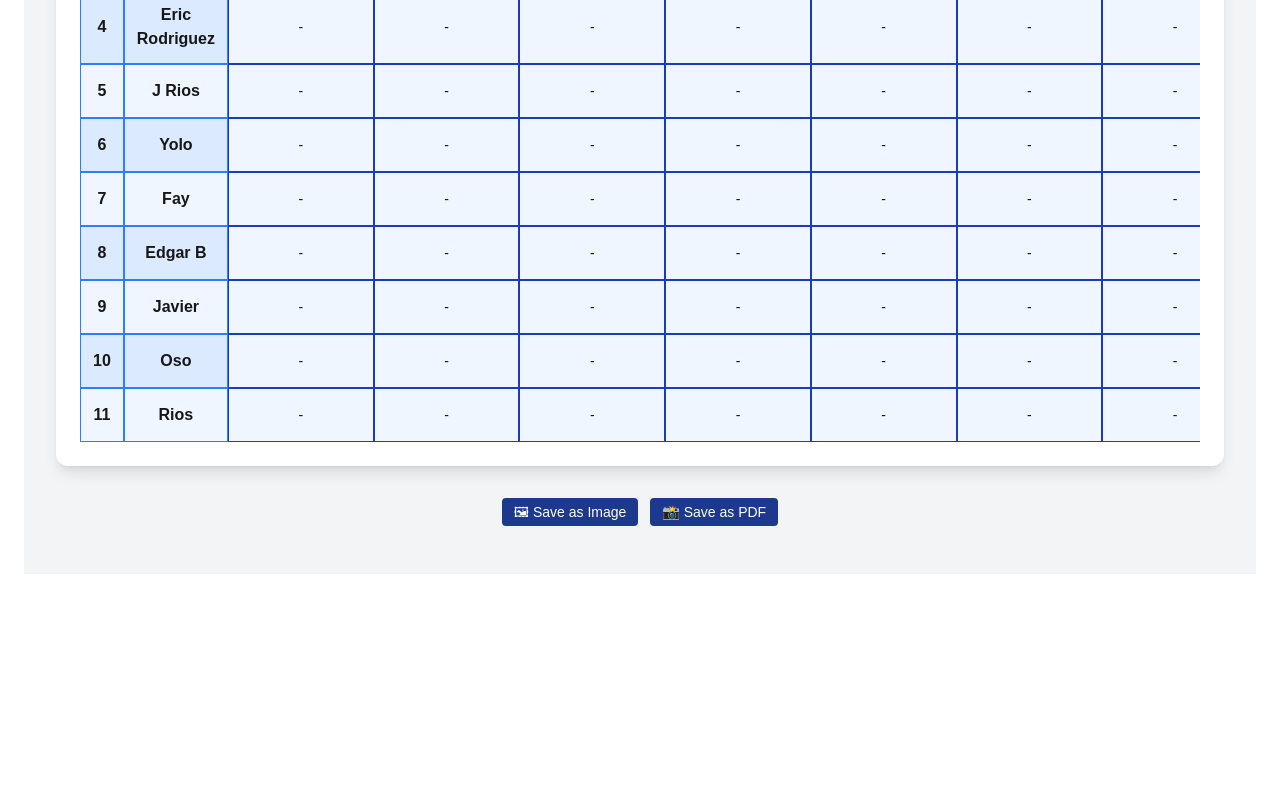
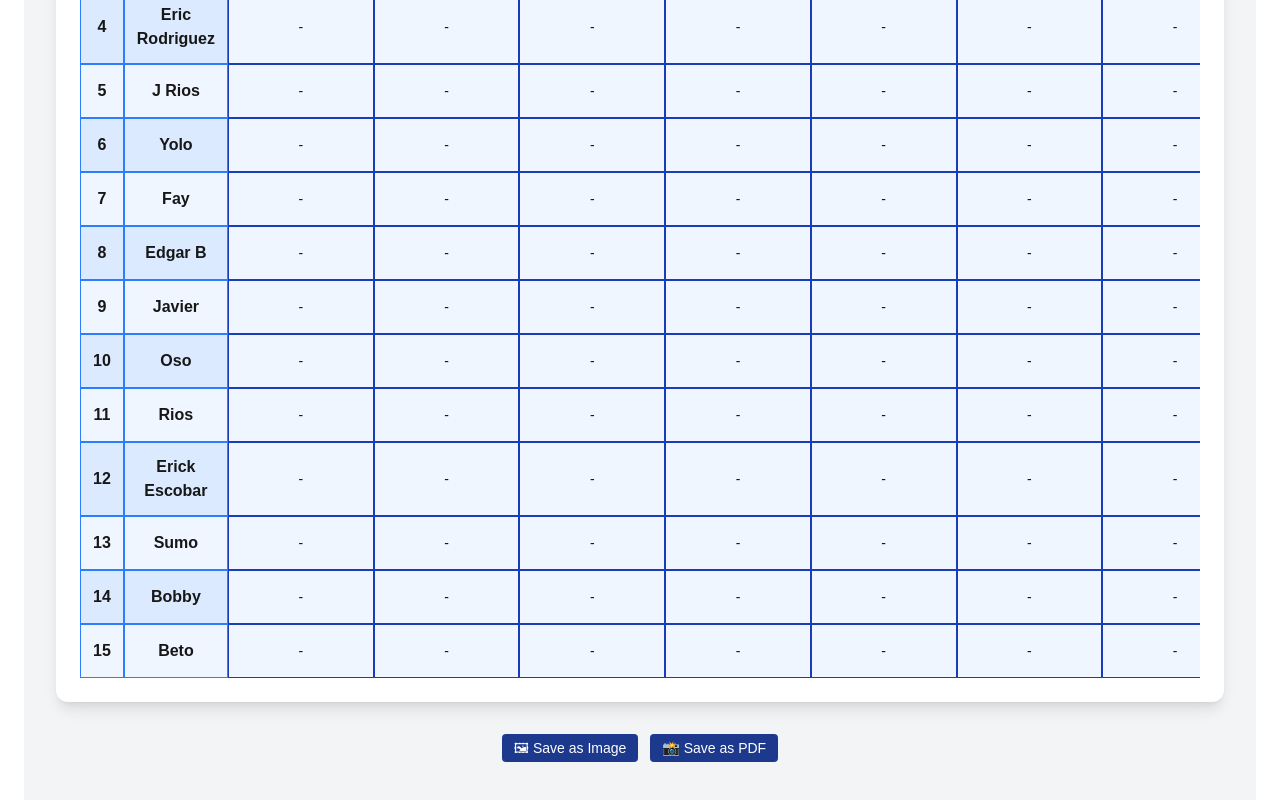
Before and after one commit to CarlosMartinezCM/pickEmTracker, a Next.js app: page / in a window 1280 px wide. Shown: the part 746-1546 px from the top of the page. Before the commit the page ends 1344 px from the top, so only its background shows below. Built offline with nearby package versions, Linux system fonts and the light colour scheme; no server answers.

Commit message:
Added final players for week 18, no data

```diff
--- a/app/components/PickEmBoard.tsx
+++ b/app/components/PickEmBoard.tsx
@@ -80,7 +80,11 @@ const initialPlayers: Player[] = [
   { name: "Edgar B", picks: ["-", "-", "-", "-", "-", "-", "-", "-", "-", "-", "-", "-", "-", "-", "-", "-"], tiebreaker: 0 },
   { name: "Javier", picks: ["-", "-", "-", "-", "-", "-", "-", "-", "-", "-", "-", "-", "-", "-", "-", "-"], tiebreaker: 0 },
   { name: "Oso", picks: ["-", "-", "-", "-", "-", "-", "-", "-", "-", "-", "-", "-", "-", "-", "-", "-"], tiebreaker: 0 },
-  { name: "Rios", picks: ["-", "-", "-", "-", "-", "-", "-", "-", "-", "-", "-", "-", "-", "-", "-", "-"], tiebreaker: 0 }
+  { name: "Rios", picks: ["-", "-", "-", "-", "-", "-", "-", "-", "-", "-", "-", "-", "-", "-", "-", "-"], tiebreaker: 0 },
+  { name: "Erick Escobar", picks: ["-", "-", "-", "-", "-", "-", "-", "-", "-", "-", "-", "-", "-", "-", "-", "-"], tiebreaker: 0 },
+  { name: "Sumo", picks: ["-", "-", "-", "-", "-", "-", "-", "-", "-", "-", "-", "-", "-", "-", "-", "-"], tiebreaker: 0 },
+  { name: "Bobby", picks: ["-", "-", "-", "-", "-", "-", "-", "-", "-", "-", "-", "-", "-", "-", "-", "-"], tiebreaker: 0 },
+  { name: "Beto", picks: ["-", "-", "-", "-", "-", "-", "-", "-", "-", "-", "-", "-", "-", "-", "-", "-"], tiebreaker: 0 }
 ];
 
 // Helper: calculate correct/wrong
```
